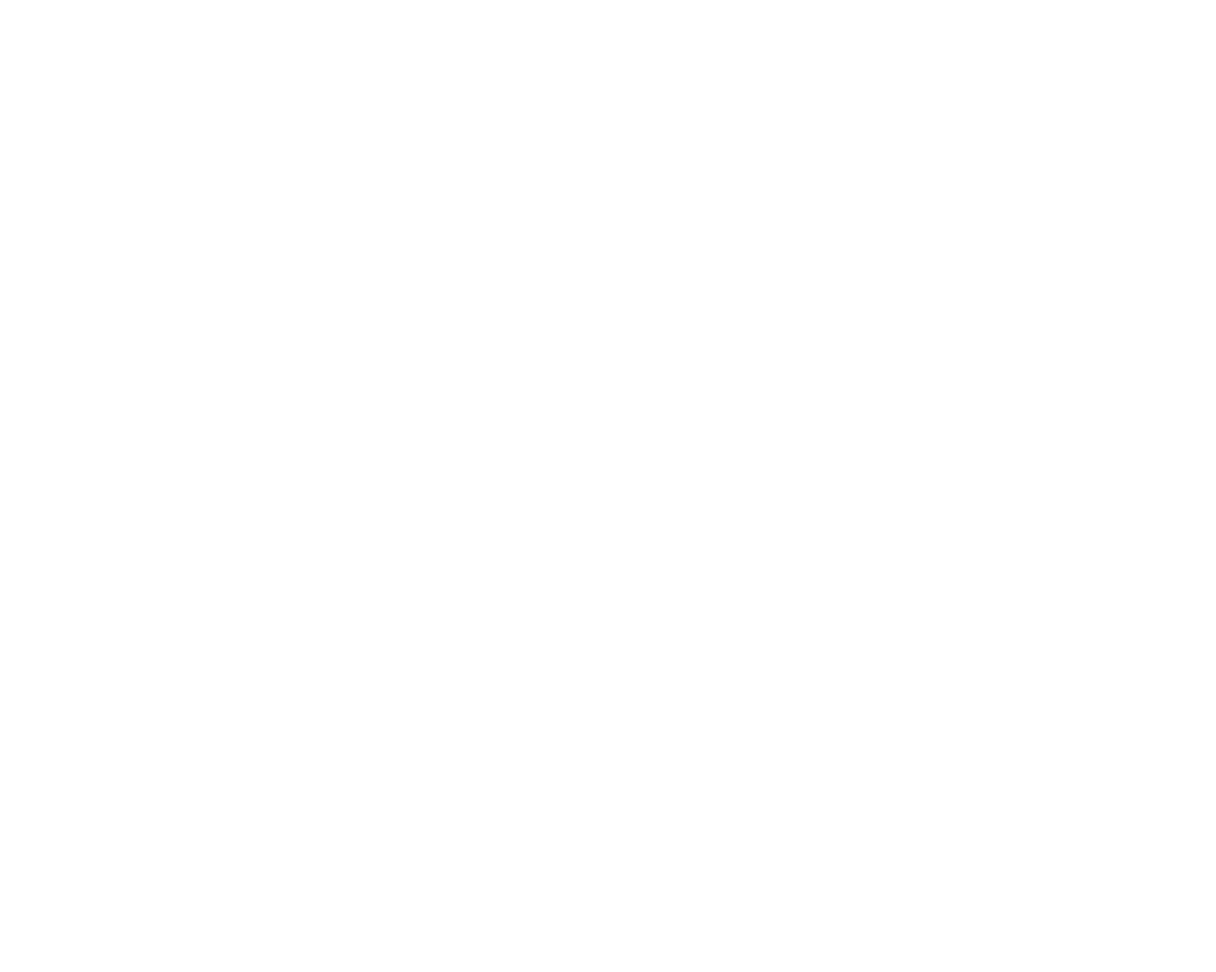
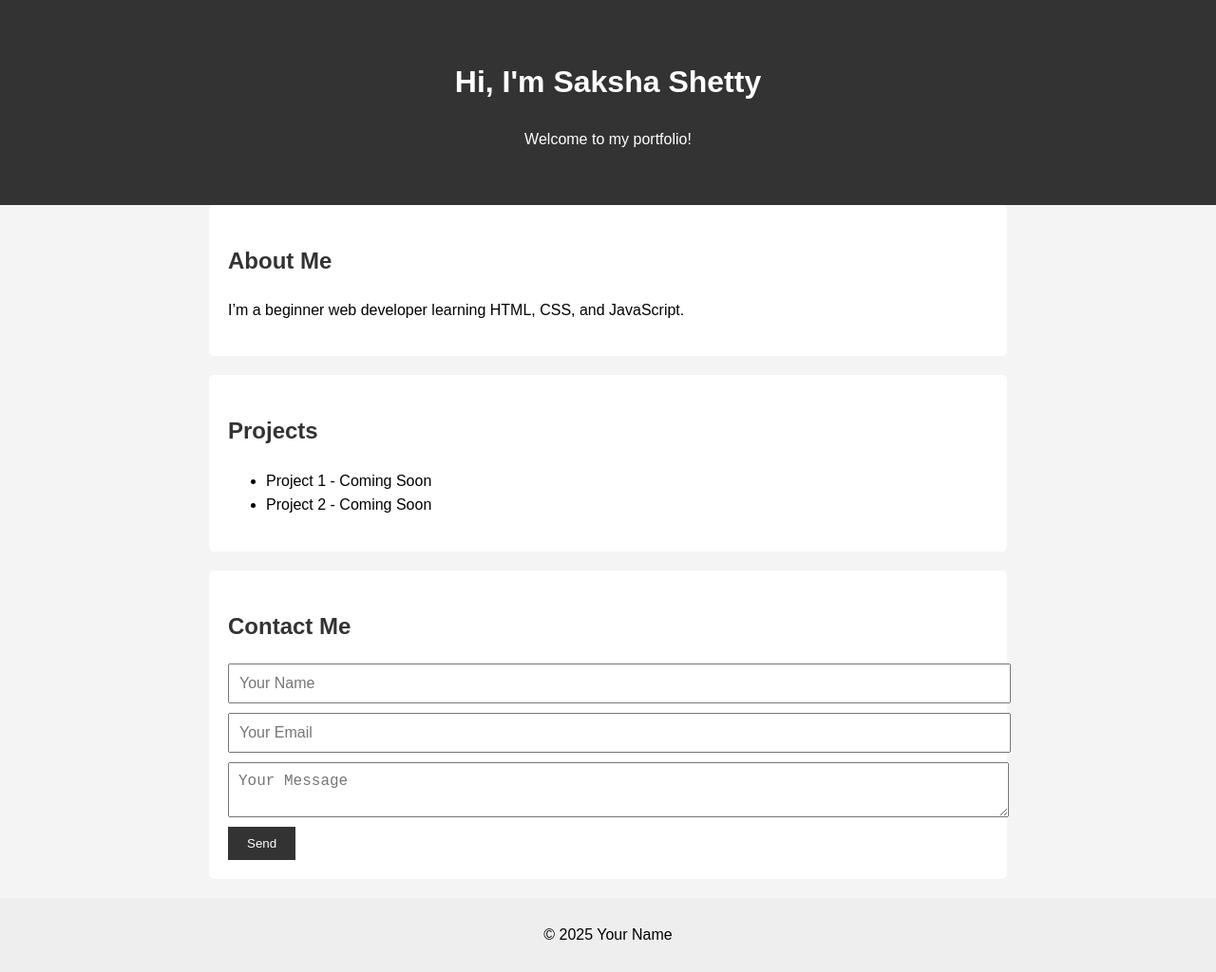
Before and after one commit to Sakshshetty/frontend, a plain HTML site: page index.html in a window 1280 px wide. Shown: the whole page at 95% size. Before the commit the page ends 800 px from the top, so only its background shows below. Drawn offline with Linux system fonts and the light colour scheme.

Commit message:
Add style and script

```diff
--- a/index.html
+++ b/index.html
@@ -1,11 +1,45 @@
 <!DOCTYPE html>
 <html lang="en">
 <head>
-    <meta charset="UTF-8">
-    <meta name="viewport" content="width=device-width, initial-scale=1.0">
-    <title>Document</title>
+  <meta charset="UTF-8" />
+  <meta name="viewport" content="width=device-width, initial-scale=1.0"/>
+  <title>My Portfolio</title>
+  <link rel="stylesheet" href="style.css" />
 </head>
 <body>
 
+  <header>
+    <h1>Hi, I'm Saksha Shetty</h1>
+    <p>Welcome to my portfolio!</p>
+  </header>
+
+  <section id="about">
+    <h2>About Me</h2>
+    <p>I’m a beginner web developer learning HTML, CSS, and JavaScript.</p>
+  </section>
+
+  <section id="projects">
+    <h2>Projects</h2>
+    <ul>
+      <li>Project 1 - Coming Soon</li>
+      <li>Project 2 - Coming Soon</li>
+    </ul>
+  </section>
+
+  <section id="contact">
+    <h2>Contact Me</h2>
+    <form id="contact-form">
+      <input type="text" placeholder="Your Name" required />
+      <input type="email" placeholder="Your Email" required />
+      <textarea placeholder="Your Message"></textarea>
+      <button type="submit">Send</button>
+    </form>
+  </section>
+
+  <footer>
+    <p>© 2025 Your Name</p>
+  </footer>
+
+  <script src="script.js"></script>
 </body>
 </html>
--- /dev/null
+++ b/script.js
@@ -0,0 +1,5 @@
+// Simple form submit handler
+document.getElementById("contact-form").addEventListener("submit", function(e) {
+  e.preventDefault(); // Stops form from refreshing the page
+  alert("Thanks for your message!");
+});
--- /dev/null
+++ b/style.css
@@ -0,0 +1,53 @@
+body {
+  font-family: Arial, sans-serif;
+  margin: 0;
+  padding: 0;
+  line-height: 1.6;
+  background-color: #f4f4f4;
+}
+
+header {
+  background-color: #333;
+  color: #fff;
+  padding: 40px 0;
+  text-align: center;
+}
+
+section {
+  padding: 20px;
+  max-width: 800px;
+  margin: auto;
+  background: #fff;
+  margin-bottom: 20px;
+  border-radius: 5px;
+}
+
+h2 {
+  color: #333;
+}
+
+form input, form textarea {
+  display: block;
+  width: 100%;
+  margin: 10px 0;
+  padding: 10px;
+  font-size: 16px;
+}
+
+form button {
+  padding: 10px 20px;
+  background-color: #333;
+  color: white;
+  border: none;
+  cursor: pointer;
+}
+
+form button:hover {
+  background-color: #555;
+}
+
+footer {
+  text-align: center;
+  padding: 10px;
+  background-color: #eee;
+}
```
Also changed, not shown: saksha.html (deleted, +0 -10 lines).
